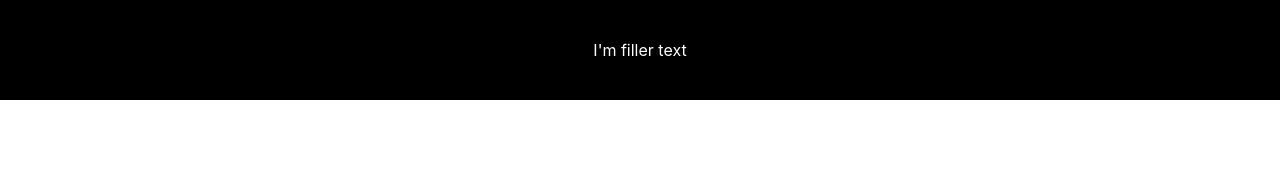
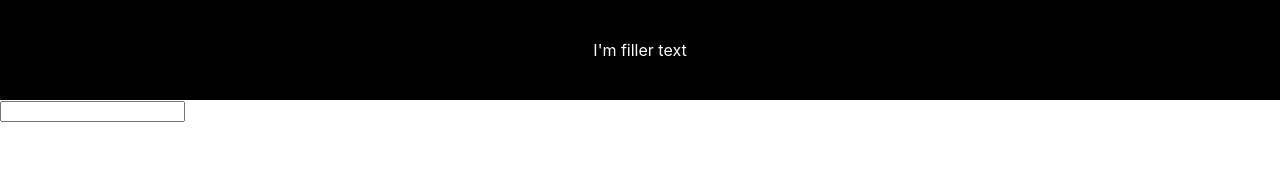
Before and after one commit to NocturnalMusing/calm-kitten, a React (Create React App) app in the folder calm-kitten/: page / in a window 1280 px wide. Shown: the top 190 px of the page. Built offline with nearby package versions, Linux system fonts and the light colour scheme; the HTML template or start-up script is replaced by a standard one.

Commit message:
Add input to HomePage remove hotline json

```diff
--- a/calm-kitten/src/App.js
+++ b/calm-kitten/src/App.js
@@ -6,6 +6,7 @@ import './App.css'
 
 import Header from './style_components/Header'
 import Footer from './style_components/Footer'
+import HomePage from './page_components/HomePage'
 import Joke from './page_components/Joke'
 import Quote from './page_components/Quote'
 import Help from './page_components/Help'
@@ -20,6 +21,10 @@ export default class App extends Component {
         </header>
 
         <main>
+        <Route path='/' exact>
+          <HomePage />
+        </Route>
+
         <Route path='/reach_out'>
           <Help />
         </Route>
--- a/calm-kitten/src/assets/suicide_hotlines.json
+++ /dev/null
@@ -1 +0,0 @@
-// ask....misha
--- a/calm-kitten/src/page_components/HomePage.js
+++ b/calm-kitten/src/page_components/HomePage.js
@@ -0,0 +1,13 @@
+import React from 'react'
+
+import '../App.css'
+
+export default function HomePage() {
+    return (
+        <>
+            <form>
+                <input type='text' className='input'></input>
+            </form>
+        </>
+    )
+}
```
